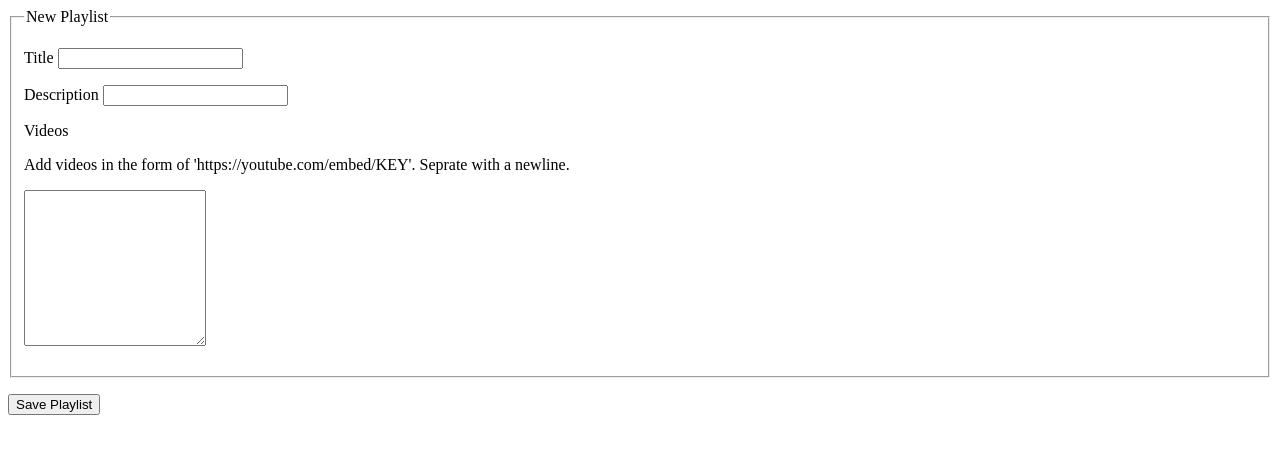
After one commit to TannerYork/Playlister, a Flask app: page /playlists/new in a window 1280 px wide. The commit adds this page. Shown: the top 454 px of the page. Run offline with Flask 2, Linux system fonts and the light colour scheme.

Commit message:
[Add] Allow users to add new playlist to playlists database

```diff
--- a/app.py
+++ b/app.py
@@ -1,4 +1,4 @@
-from flask import Flask, render_template
+from flask import Flask, render_template, request, redirect, url_for
 from pymongo import MongoClient
 
 client = MongoClient()
@@ -6,17 +6,26 @@ db = client.Playlister
 playlists = db.playlists
 app = Flask(__name__)
 
-# OUR MOCK ARRAY OF PROJECTS
-# playlists = [
-#     { 'title': 'Cat Videos', 'description': 'Cats acting weird' },
-#     { 'title': '80\'s Music', 'description': 'Don\'t stop believing!' }
-# ]
-
 @app.route('/')
 def playlists_index():
     '''Show all the playlist the the user'''
     return render_template('playlists_index.html', playlists=playlists.find())
 
+@app.route('/playlists/new')
+def playlist_new():
+    '''Show form for creating a new playlist'''
+    return render_template('playlists_new.html')
+
+@app.route('/playlists', methods=['POST'])
+def playlists_submit():
+    '''Submit new playlist from the user'''
+    playlist = {
+        'title': request.form.get('title'),
+        'description': request.form.get('description'),
+        'videos': request.form.get('videos').split()
+    }
+    playlists.insert_one(playlist)
+    return redirect(url_for('playlists_index'))
 
 if __name__ == '__main__':
     app.run(debug=True)
--- a/templates/playlists_index.html
+++ b/templates/playlists_index.html
@@ -2,8 +2,14 @@
 
 {% block content %}
     <h1>Playlist</h1>
+    <a href="/playlists/new">Create New Playlist</a>
     {% for playlist in playlists %}
         <h2>{{playlist.title}}</h2>
         <small>{{playlist.description}}</small>
+        <h4>
+            {% for video in playlist.videos %}
+                <p>{{video}}</p>
+            {% endfor %}
+        </h4>
     {% endfor %}
 {% endblock %}
--- /dev/null
+++ b/templates/playlists_new.html
@@ -0,0 +1,29 @@
+{% extends 'base.html' %}
+
+{% block content %}
+<form method="Post" action="/playlists">
+    <fieldset>
+        <legend>New Playlist</legend>
+        <!-- TITLE  -->
+        <p>
+            <label for="title">Title</label>
+            <input type="text" name="title"/>
+        </p>
+        <!-- DESCRIPTION -->
+        <p>
+            <label for="description">Description</label>
+            <input type="text" name="description"/>
+        </p>
+        <!-- VIDEO LINKS -->
+        <p>
+            <label for="playlist-videos">Videos</label>
+            <p>Add videos in the form of 'https://youtube.com/embed/KEY'. Seprate with a newline.</p>
+            <textarea id="playlist-videos" name="videos" rows="10"></textarea>
+        </p>
+    </fieldset>
+    <!-- BUTTON -->
+    <p>
+        <button type="submit">Save Playlist</button>
+    </p>
+</form>
+{% endblock %}
```
